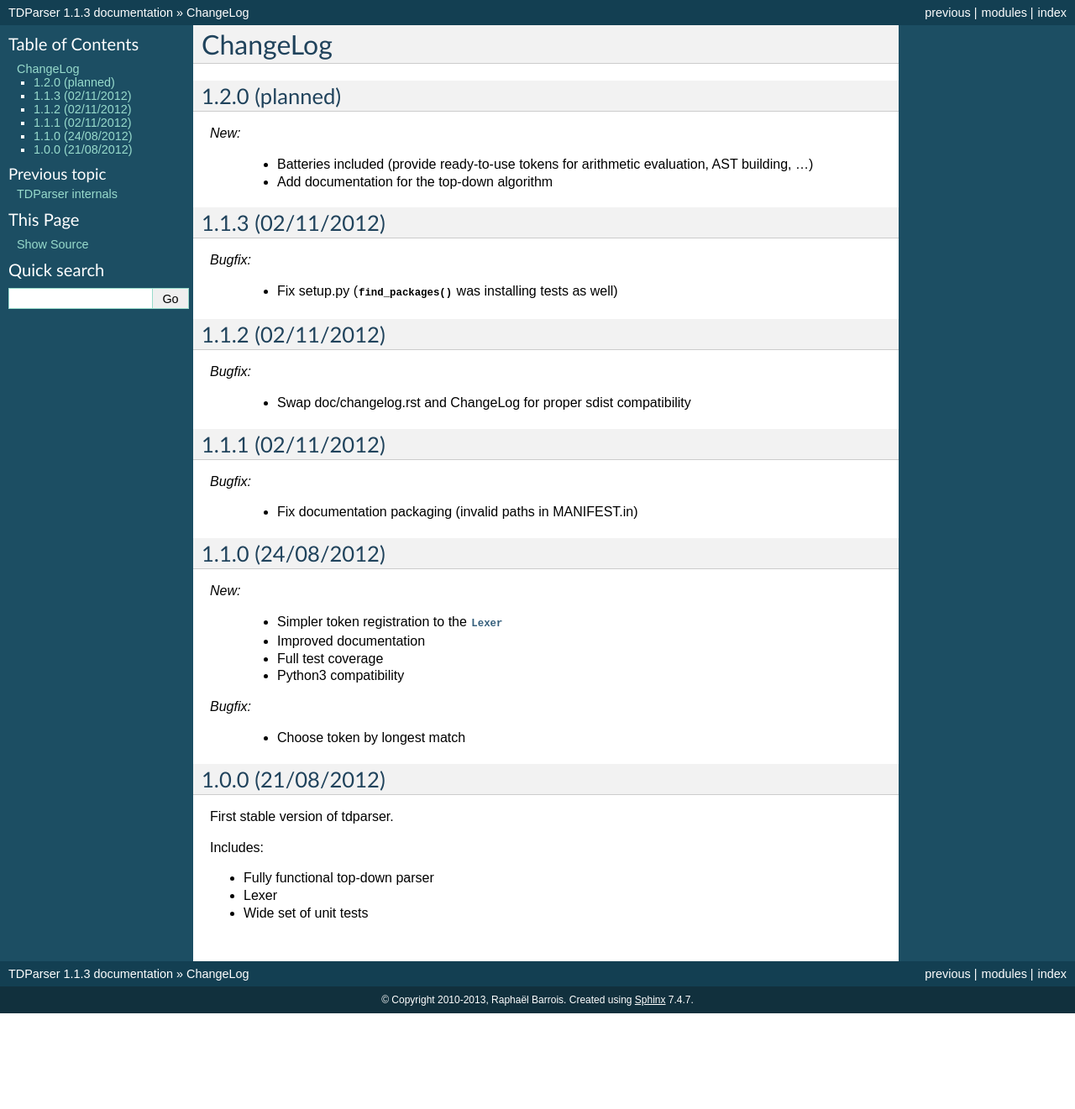
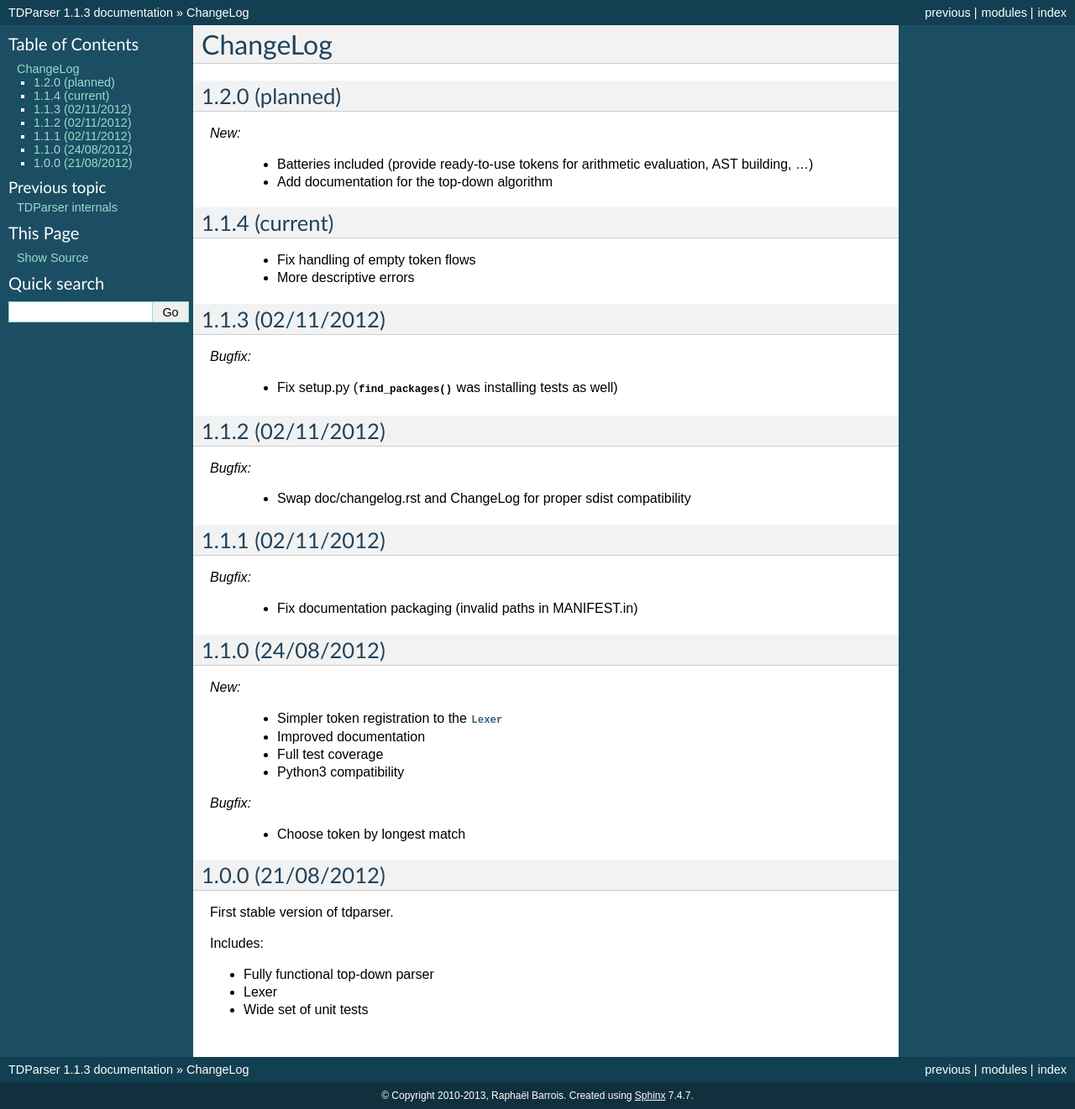
Before and after one commit to rbarrois/tdparser, a Sphinx documentation site: the page built from doc/changelog.rst, in a window 1280 px wide. Shown: the whole page at 84% size. Built offline with Sphinx 7.4.7, drawn with Linux system fonts in a browser that asks for light colours; before the commit the page ends 1207 px from its top, so only the background shows below that.

Commit message:
Update ChangeLog
Signed-off-by: Raphaël Barrois <raphael.barrois@polytechnique.org>

```diff
--- a/doc/changelog.rst
+++ b/doc/changelog.rst
@@ -8,6 +8,12 @@
 
     - Batteries included (provide ready-to-use tokens for arithmetic evaluation, AST building, ...)
     - Add documentation for the top-down algorithm
+
+1.1.4 (current)
+---------------
+
+    - Fix handling of empty token flows
+    - More descriptive errors
 
 1.1.3 (02/11/2012)
 ------------------
```
